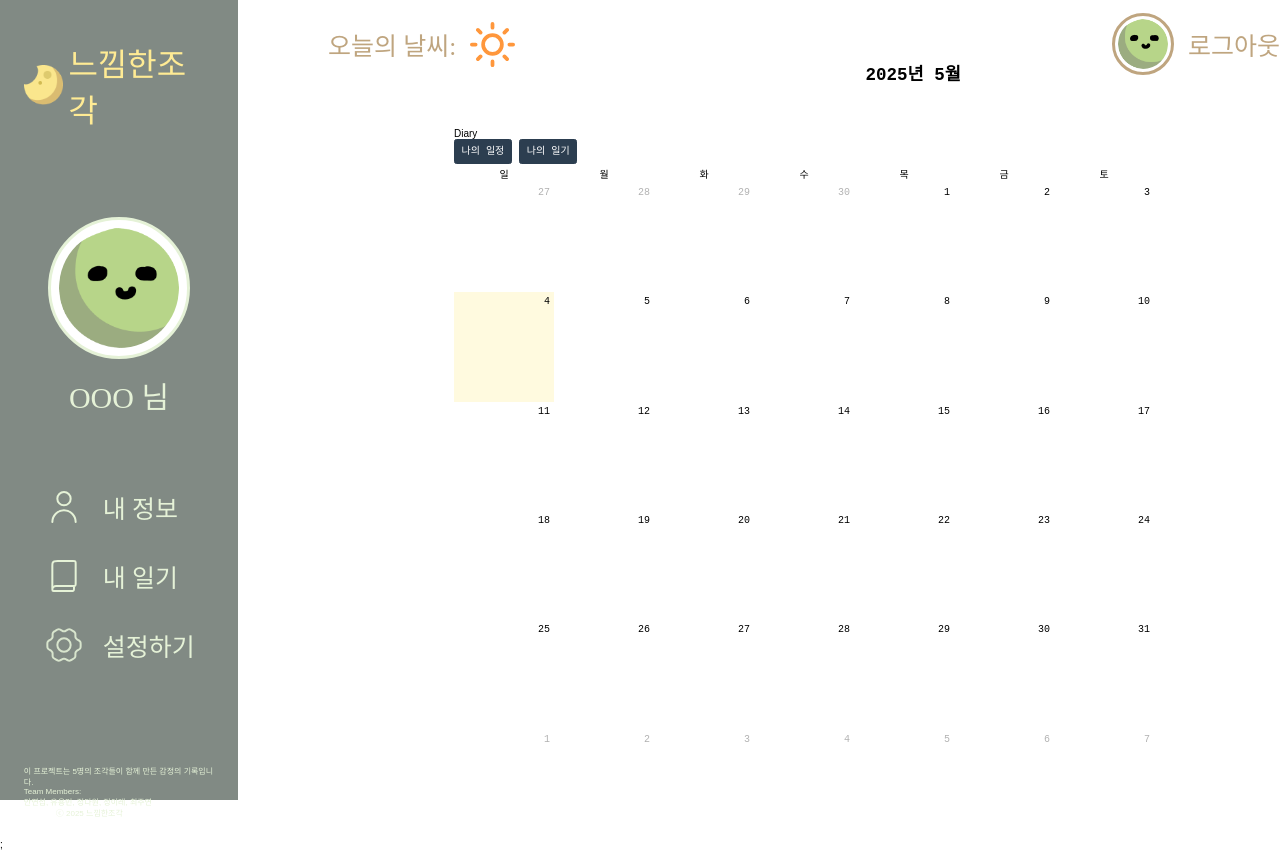
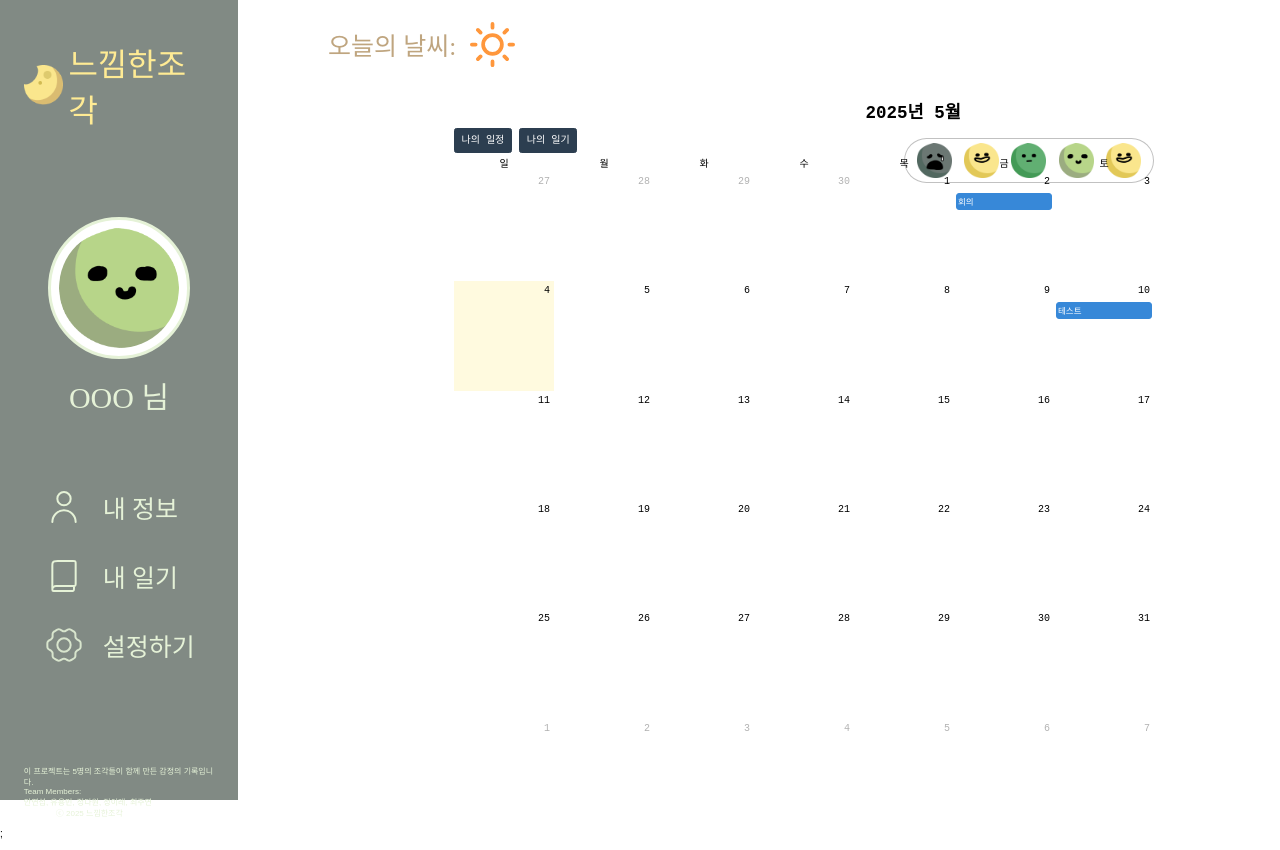
Before and after one commit to koalnuFinalProject3/FinalProject, a React (Vite) app: page /main in a window 1280 px wide. Both pictures are taken after a click on the button "나의 일기". Built offline with nearby package versions, Linux system fonts and the light colour scheme; a web font is replaced by a local one.

Commit message:
다이어리 모달

```diff
--- a/src/layout/Header/Header.jsx
+++ b/src/layout/Header/Header.jsx
@@ -10,8 +10,8 @@ const Header = () => {
         오늘의 날씨: <img src={sun} alt="sun" />
       </div>
       <div className={`${styles.logoutArea} ${styles.aCenter}`}>
-        <img src={profile} alt="profile" />
-        <span>로그아웃</span>
+        {/* <img src={profile} alt="profile" />
+        <span>로그아웃</span> */}
       </div>
     </div>
   );
--- a/src/pages/main-page/components/CalendarArea/CalendarArea.jsx
+++ b/src/pages/main-page/components/CalendarArea/CalendarArea.jsx
@@ -6,6 +6,7 @@ import '../CalendarArea/CalendarArea.style.css'
 
 const CalendarArea = () => {
     const [calendarType, setCalendarType] = useState(true);
+
   return (
     <div>
         {calendarType?(
--- a/src/pages/main-page/components/CalendarArea/CalendarArea.style.css
+++ b/src/pages/main-page/components/CalendarArea/CalendarArea.style.css
@@ -2,6 +2,7 @@
   width: 70rem;
   margin: auto;
   margin-top: 4.0rem;
+  position: relative;
 }
 
 /* 전체 캘린더 */
@@ -32,7 +33,7 @@
 .fc-toolbar-title{
   position: absolute;
   margin: auto;
-  top:6rem;
+  top:-3rem;
 }
 
 /* 캘린더 today <> 영역 */
@@ -49,3 +50,8 @@
 .fc .fc-toolbar.fc-header-toolbar {
   margin: 0;
 }
+
+/* 일일 박스 크기 설정 */
+.fc-daygrid-day-frame.fc-scrollgrid-sync-inner{
+  height: 100px;
+}
--- a/src/pages/main-page/components/CalendarDiary/CalendarDiary.jsx
+++ b/src/pages/main-page/components/CalendarDiary/CalendarDiary.jsx
@@ -1,15 +1,120 @@
-import React from 'react'
+import { useState, useEffect } from 'react';
 import FullCalendar from '@fullcalendar/react'
 import dayGridPlugin from '@fullcalendar/daygrid'
+import interactionPlugin, { Draggable } from '@fullcalendar/interaction';
+import Modal from '../../../../components/common/Modal';
+import './DiaryModal.style.css';
+import CalendarDiaryModal from './CalendarDiaryModal/CalendarDiaryModal';
+import styles from './CalendarDiary.module.css'
+// 감정 이모지
+import sad from '../../../../assets/images/sadChar.png';
+import soso from '../../../../assets/images/sosoChar.png';
+import happy from '../../../../assets/images/joyChar.png';
+import joy from '../../../../assets/images/happyChar.png';
 
 
-const CalendarDiary = ({setCalendarType}) => {
+const CalendarDiary = ({ setCalendarType }) => {
+
+  const [events, setEvents] = useState([
+    { title: '회의', date: '2025-05-02', context: '회의 내용입니다.' ,emotion: '0'},
+    { title: '테스트', date: '2025-05-10', context: '회의 내용입니다.',emoion: '0' },
+  ]);
+
+  const [isModalOpen, setIsModalOpen] = useState(false);
+  const [selectedDate, setSelectedDate] = useState(null);
+
+  const filteredEvents = events.filter((event) => event.date === selectedDate);
+
+  const handleDateClick = (info) => {
+    console.log(info);
+    setSelectedDate(info.dateStr);
+    setIsModalOpen(true);
+  };
+
+
+  useEffect(() => {
+    const draggableEl = document.getElementById('external-events');
+    if (draggableEl) {
+      new Draggable(draggableEl, {
+        itemSelector: '.emotionStick',
+        eventData: function (eventEl) {
+          console.log(eventEl);
+          return {
+            image: eventEl.src,
+            id: eventEl.dataset.id,
+          };
+        }
+      });
+    }
+  }, []);
+
+
+  // 드랍시 발생 이벤트!
+  const handleDrop = (info) => {
+    console.log(info.draggedEl.getAttribute('data-id')); // 날짜 문자열 반환
+    console.log(info.dateStr);
+
+    const dropDateData = events.filter((event) => event.date === info.dateStr);
+    let copyEvents = events;
+    console.log('복사한 배열',copyEvents)
+    // const copyEventsList = events.filter((event) =>event.date === info.dateStr);
+    // 일기가 작성되어 있는 경우
+    if(dropDateData.length > 0){
+      // 삭제!
+      copyEvents =events.filter((event) => event.date !== info.dateStr);
+      console.log(copyEvents);
+      setEvents(copyEvents);
+      console.log('제거완료',events)
+
+      // 이모지 추가
+      dropDateData[0].emotion = info.draggedEl.getAttribute('data-id');
+      console.log(dropDateData[0]);
+      setEvents([...events, ...dropDateData])
+      console.log("이모지 추가", events);
+    }else{
+
+    }
+    // console.log(2,dropDateData )
+  };
+
+  /* 날짜에 보여지는 것 */
+  function renderEventContent(eventInfo) {
+    const { title, context, image } = eventInfo.event.extendedProps;
+    console.log('asdf', title);
+    return (
+      <div className={styles.dateArea}>
+        {title && <div className={styles.title}>{title}</div>}
+        {image &&
+        <div className={styles.emotionItem}>
+          <img src={image} alt="이모지" style={{ width: '30px', height: '30px' }} /> {/* 이모지 이미지 표시 */}
+        </div>
+        }
+      </div>
+    )
+  }
+
 
   return (
     <div className='calendarArea'>
-      Diary
+      {/* 이모티콘 영역 */}
+      <div id="external-events" className={styles.emotionArea}>
+        <div className={styles.emotionSlide} >
+          <img className={`${styles.emotionStick} emotionStick`} data-id="1" src={sad} />
+          <img className={`${styles.emotionStick} emotionStick`} data-id="2" src={happy} />
+          <img className={`${styles.emotionStick} emotionStick`} data-id="3" src={soso} />
+          <img className={`${styles.emotionStick} emotionStick`} data-id="4" src={joy} />
+          <img className={`${styles.emotionStick} emotionStick`} data-id="5" src={happy} />
+        </div>
+      </div>
+
       <FullCalendar
-        plugins={[dayGridPlugin]}
+        plugins={[dayGridPlugin, interactionPlugin]}
+        events={events}
+        dateClick={handleDateClick}
+        droppable={true}
+        drop={handleDrop}
+        // eventContent={renderEventContent}
+        /* －－－－－－－－－－－－－－ */
         initialView='dayGridMonth'
         customButtons={{
           todo: {
@@ -38,6 +143,19 @@ const CalendarDiary = ({setCalendarType}) => {
           return <span>{arg.date.getDate()}</span>
         }}
       />
+
+      {isModalOpen && (
+        <Modal
+          isOpen={isModalOpen}
+          title="하루 일기"
+          onClose={() => setIsModalOpen(false)}
+        >
+          <CalendarDiaryModal
+            filteredEvents={filteredEvents}
+            selectedDate={selectedDate}
+          />
+        </Modal>
+      )}
     </div>
   )
 }
--- /dev/null
+++ b/src/pages/main-page/components/CalendarDiary/CalendarDiary.module.css
@@ -0,0 +1,36 @@
+.emotionArea {
+    width: 25rem;
+    position: absolute;
+    top: 0px;
+    right: 0;
+    /* background-color: pink; */
+    padding: 10px 0 10px 10px;
+}
+
+.emotionSlide{
+    border-radius: 5rem;
+    background-color: white;
+    border: 1px solid #0000003e;
+    display: flex;
+    justify-content: space-evenly;
+}
+
+.emotionStick {
+    width: 35px;
+    height: 35px;
+    margin: 4px 0;
+}
+
+/* 일일 표시 방법 */
+.dateArea{
+    /* height: 7.6rem; */
+}
+.dateArea>.emotionItem>img{
+    position: absolute;
+    bottom: -4.5rem;
+    margin: auto;
+    right: 0; left: 0;
+}
+.title{
+    background-color: green;
+}
--- /dev/null
+++ b/src/pages/main-page/components/CalendarDiary/CalendarDiaryModal/CalendarDiaryModal.jsx
@@ -0,0 +1,72 @@
+import { useState, useEffect } from 'react';
+
+const CalendarDiaryModal = ({ filteredEvents, selectedDate }) => {
+    // 제목 & 내용
+    const [title, setTitle] = useState('');
+    const [context, setContext] = useState('');
+
+
+    useEffect(() => {
+        if (filteredEvents.length > 0) {
+            setTitle(filteredEvents[0].title);
+            setContext(filteredEvents[0].context);
+        } else {
+            setTitle('');
+            setContext('');
+        }
+    }, [filteredEvents]);
+
+    // console.log('내용',context);
+    // console.log('제목',title);
+    return (
+        <div>
+            <div className='diaryModalTopArea'>
+                <p className='seletedDate'>{selectedDate}</p>
+                <p>
+                    <span className='diaryModalTitle'>제목:</span>
+                    {filteredEvents.length > 0 ?
+                        <input
+                            className='diaryModalTitleInput'
+                            placeholder='제목을 작성해주세요.'
+                            onChange={(e) => { setTitle(e.target.value) }}
+                            value={title}
+                        />
+                        : (
+                            <input
+                                className='diaryModalTitleInput'
+                                placeholder='제목을 작성해주세요.'
+                                onChange={(e) => { setTitle(e.target.value) }}
+                            />
+                        )}
+                </p>
+            </div>
+
+            <div className='diaryModalContextArea'>
+                {filteredEvents.length > 0 ?
+                    (
+                        <textarea
+                            className='diaryModalContext'
+                            value={context}
+                            onChange={(e) => setContext(e.target.value)}
+                        >
+                        </textarea>
+                    ) : (
+                        <textarea
+                            className='diaryModalContext'
+                            placeholder='내용을 작성해주세요.'
+                            onChange={(e) => setContext(e.target.value)}
+                        ></textarea>
+                    )}
+            </div>
+            <div className='diaryModalBtnArea'>
+                {filteredEvents.length > 0 ? (
+                    <button>수정하기</button>
+                ) : (
+                    <button >기록 저장하기</button>
+                )}
+            </div>
+        </div>
+    )
+}
+
+export default CalendarDiaryModal
--- /dev/null
+++ b/src/pages/main-page/components/CalendarDiary/DiaryModal.style.css
@@ -0,0 +1,61 @@
+body > div._overlay_1m32p_1 > div{
+    width: 40rem;
+    height: 65rem;
+    font-family: var(--font-kotra);
+    font-size: 1.6rem;
+}
+.diaryModalTopArea{
+    border-top: 0.1rem  solid var(--color-gray);
+    border-bottom: 0.1rem  solid var(--color-gray);
+    padding: 0 10px;
+}
+.seletedDate{
+    color: var( --color-gray);
+}
+/* 제목 영역 */
+.diaryModalTitle{
+    margin-right: 0.5rem;
+}
+.diaryModalTitleInput{
+    outline: none;
+    border: none;
+    height: 100%;
+    width: 90%;
+    font-family: var(--font-chosun);
+}
+/* 본문 영역 */
+.diaryModalContextArea{
+    padding: 1.8rem 2.5rem;
+    height: 50%;
+    border-bottom: 1px solid var(--color-gray);
+}
+.diaryModalContext{
+    resize: none;
+    border: 0;
+    outline: 0;
+    height: 38rem;
+    width: 100%;
+    font-family: var(--font-chosun);
+    line-height: 1.8rem;
+}
+/* 버튼 영역 */
+.diaryModalBtnArea{
+    display: flex;
+    justify-content: center;
+    align-items: center;
+    height: 8rem;
+}
+.diaryModalBtnArea>button{
+    color: white;
+    background-color: var(--color-green);
+    border: 1px solid var( --color-green-dark);
+    border-radius: 1rem;
+    transition: background-color 0.2s;
+    padding: 1rem 13rem;
+}
+.diaryModalBtnArea>button:hover{
+    background-color: #81c690;
+}
+.diaryModalBtnArea>button:active{
+    background-color: var(--color-green-dark);
+}
```
